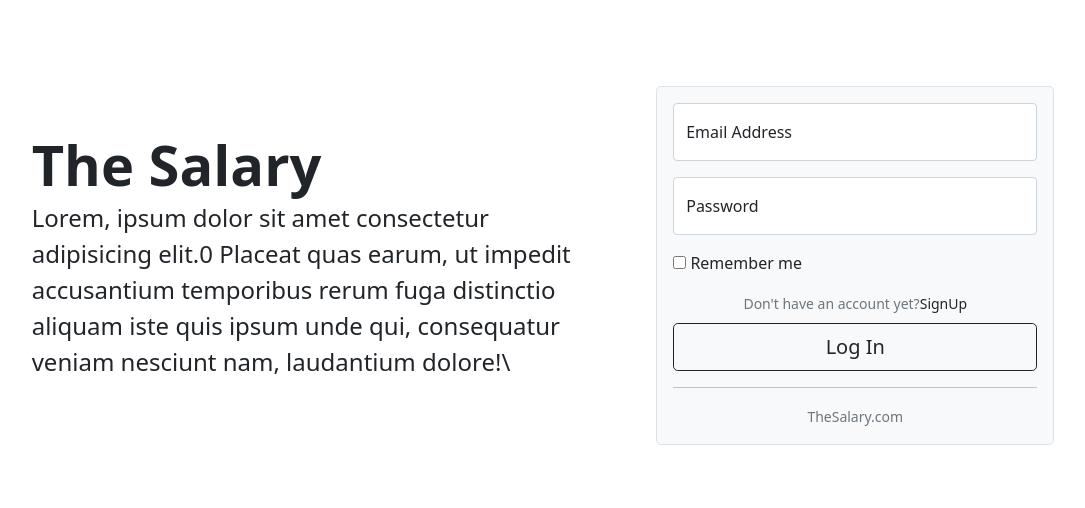
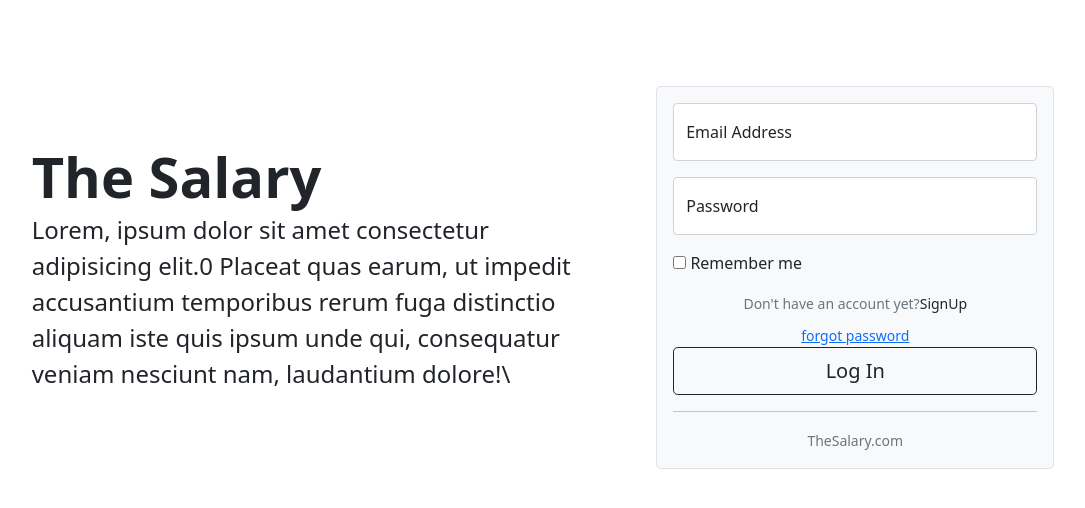
Before and after one commit to vlad10100/theSalary, a Django app: page /account/login/ in a window 1280 px wide. Shown: the part 62-570 px from the top of the page, without its empty margins (97-1182 px from the left). Run offline with Django 4.2, Linux system fonts and the light colour scheme.

Commit message:
add: password reset

```diff
--- a/account/urls.py
+++ b/account/urls.py
@@ -1,6 +1,10 @@
 from django.urls import path
 
-from .views import SignUpView, UserProfile_Create, UserLoginView, UserProfile_Update, UserProfile_Detail, CustomUser_Update
+from .views import (SignUpView, UserProfile_Create,
+                UserLoginView, UserProfile_Update,
+                UserProfile_Detail, CustomUser_Update,
+                PasswordResetView, PasswordResetDoneView,
+                PasswordResetConfirmView, PasswordResetCompleteView)
 
 
 app_name = 'account'
@@ -13,4 +17,11 @@ urlpatterns = [
     path('update-profile/', UserProfile_Update.as_view(), name='userprofile_update'),
     path('detail-profile/', UserProfile_Detail.as_view(), name='userprofile_detail'),
 
+
+    # Password Reset
+    path('reset-password/', PasswordResetView.as_view(), name='reset-password'),
+    path('password-reset-done/', PasswordResetDoneView.as_view(), name='password_reset_done'),
+    path('password-reset-confirm/<uidb64>/<token>/', PasswordResetConfirmView.as_view(), name='password_reset_confirm'),
+    path('password-reset-complete/', PasswordResetCompleteView.as_view(), name='password_reset_complete'),
+
 ]
--- a/account/views.py
+++ b/account/views.py
@@ -5,7 +5,8 @@ from django.http import HttpResponseRedirect
 from django.urls import reverse_lazy
 
 from django.views.generic import CreateView, UpdateView, DetailView
-from django.contrib.auth.views import LoginView
+from django.contrib.auth.views import (LoginView, PasswordResetView, PasswordResetDoneView,
+                                        PasswordResetConfirmView, PasswordResetCompleteView)
 
 from .models import UserProfile
 
@@ -60,8 +61,6 @@ class CustomUser_Update(UpdateView):
         return self.request.user
 
 
-
-
 class UserProfile_Update(UpdateView):
     template_name = 'profile/update_profile.html'
     form_class = UserProfile_Form
@@ -85,3 +84,20 @@ class UserProfile_Detail(DetailView):
         else:
             print('here')
             return self.request.user.userprofile
+
+
+
+class PasswordResetView(PasswordResetView):
+    template_name = 'password_reset/reset_view.html'
+    email_template_name = 'password_reset/password_reset_email.html'
+    success_url = reverse_lazy('account:password_reset_done')
+
+class PasswordResetDoneView(PasswordResetDoneView):
+    template_name = 'password_reset/reset_done_view.html'
+
+class PasswordResetConfirmView(PasswordResetConfirmView):
+    template_name = 'password_reset/reset_confirm_view.html'
+    success_url = reverse_lazy('account:password_reset_complete')
+
+class PasswordResetCompleteView(PasswordResetCompleteView):
+    template_name = 'password_reset/reset_complete_view.html'
--- a/core/settings.py
+++ b/core/settings.py
@@ -142,3 +142,7 @@ STATIC_URL = 'static/'
 STATICFILES_DIRS = [
     os.path.join(BASE_DIR, "static")
 ]
+
+
+# Email sending function
+EMAIL_BACKEND = "django.core.mail.backends.console.EmailBackend"
--- a/templates/landing_page.html
+++ b/templates/landing_page.html
@@ -42,6 +42,9 @@
         <div class="text-center pb-2">
           <small class="text-muted">Don't have an account yet?<a class="text-decoration-none text-dark" href="{% url 'account:signup_view' %}">SignUp</a></small>
         </div>
+        <div class="text-center">
+          <small class="text-muted"><a href="{% url 'account:reset-password' %}">forgot password</a></small>
+        </div>
         <button class="w-100 btn btn-lg btn-outline-dark" type="submit">Log In</button>
         <hr class="">
         <div class="text-center">
--- /dev/null
+++ b/templates/password_reset/password_reset_email.html
@@ -0,0 +1,5 @@
+You've requested to reset your password
+
+Please go to the following URL to enter your new password:
+
+{{ protocol }}://{{ domain }}/account/password-reset-confirm/{{ uid }}/{{ token }}/
```
Also changed, not shown: templates/password_reset/reset_complete_view.html (added, +11 -0 lines), templates/password_reset/reset_confirm_view.html (added, +17 -0 lines), templates/password_reset/reset_done_view.html (added, +9 -0 lines), templates/password_reset/reset_view.html (added, +20 -0 lines), db.sqlite3, media/media/images/sample.jpeg (added).
